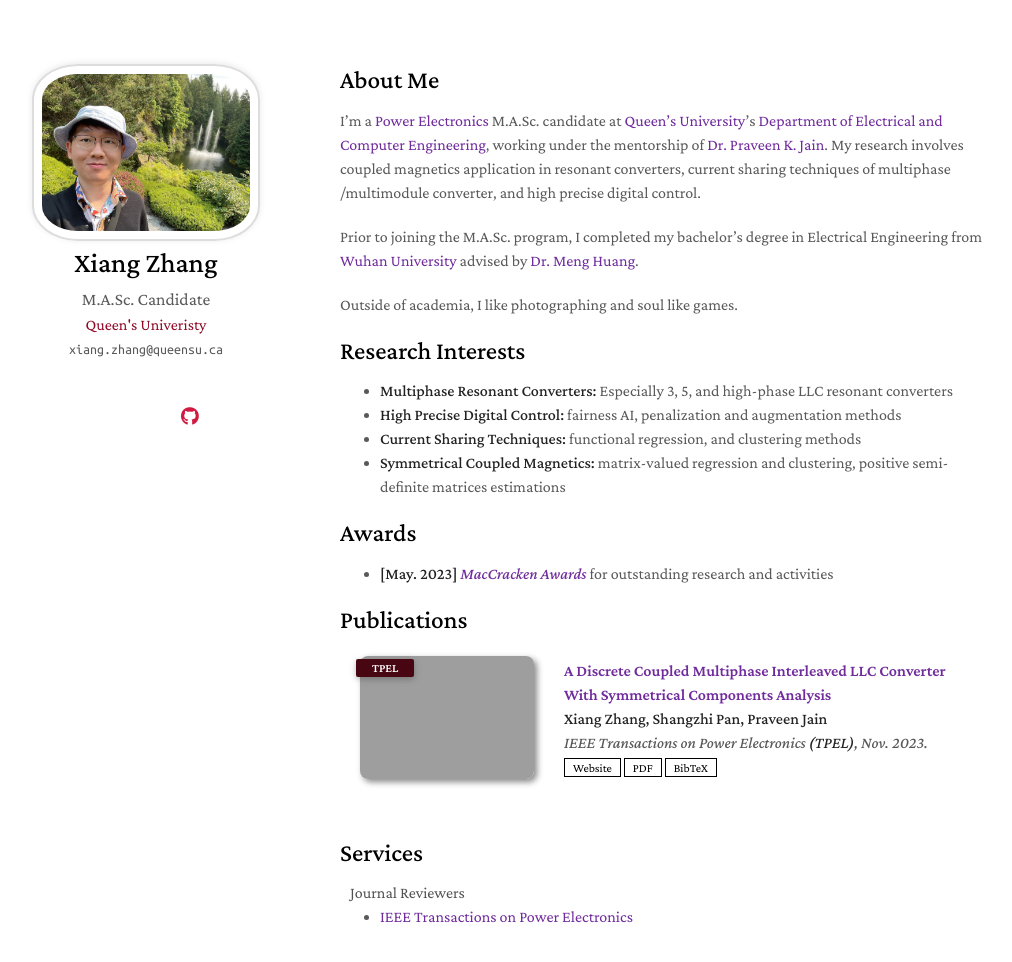
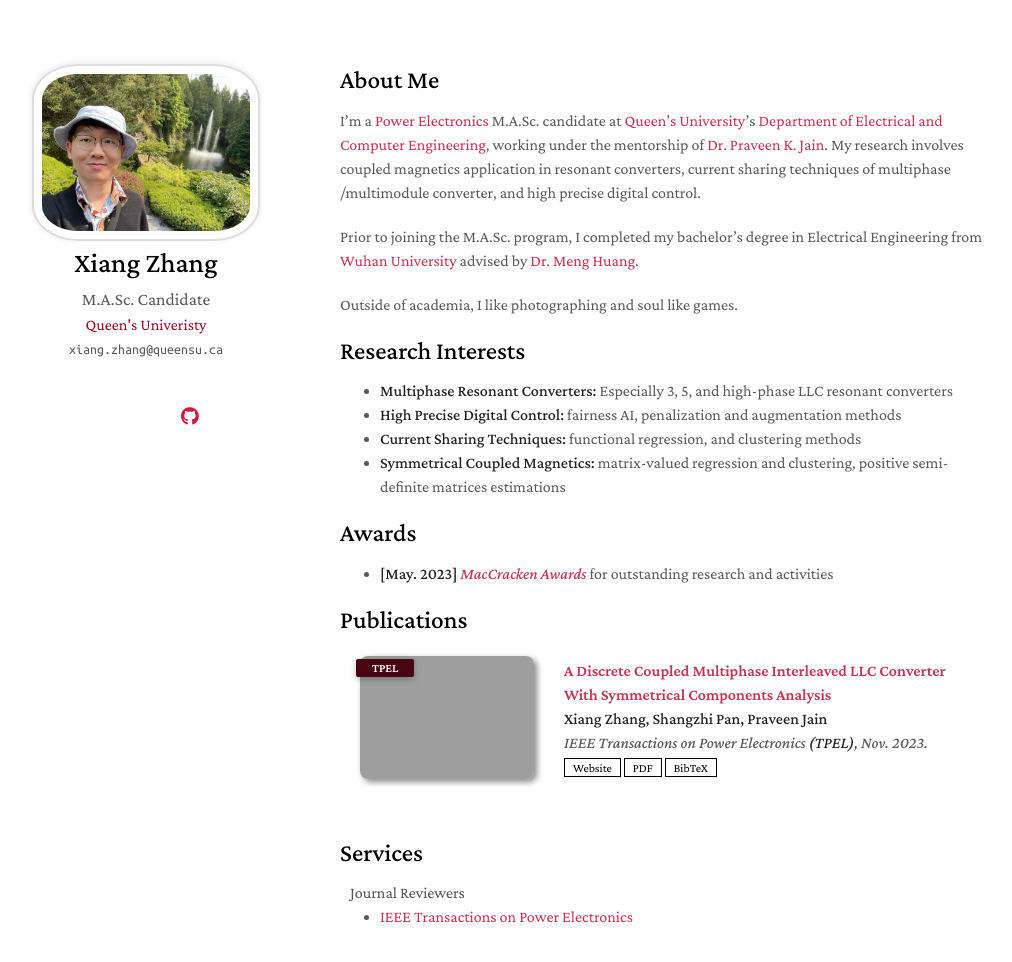
Before and after one commit to XiangZhangPE/XiangZhangPE_old.github.io, a Jekyll site: the page built from index.md, in a window 1280 px wide and 1023 px high. Shown: the top 962 px of the window, without its empty margins (130-1142 px from the left). Built offline with Jekyll 4.4.1, drawn with Linux system fonts in a browser that asks for light colours; nearby versions of some CDN libraries; a style sheet for code colours, icons or effects is not loaded; our own code applies the rules of GitHub Pages for plain Markdown files; grey boxes are pictures that could not be loaded.

Commit message:
Update minimal-light.scss

```diff
--- a/_sass/minimal-light.scss
+++ b/_sass/minimal-light.scss
@@ -394,7 +394,7 @@
 }
 
 a {
-  color: #702b9d;
+  color: #c13452;
   text-decoration: none;
 }
 
```
